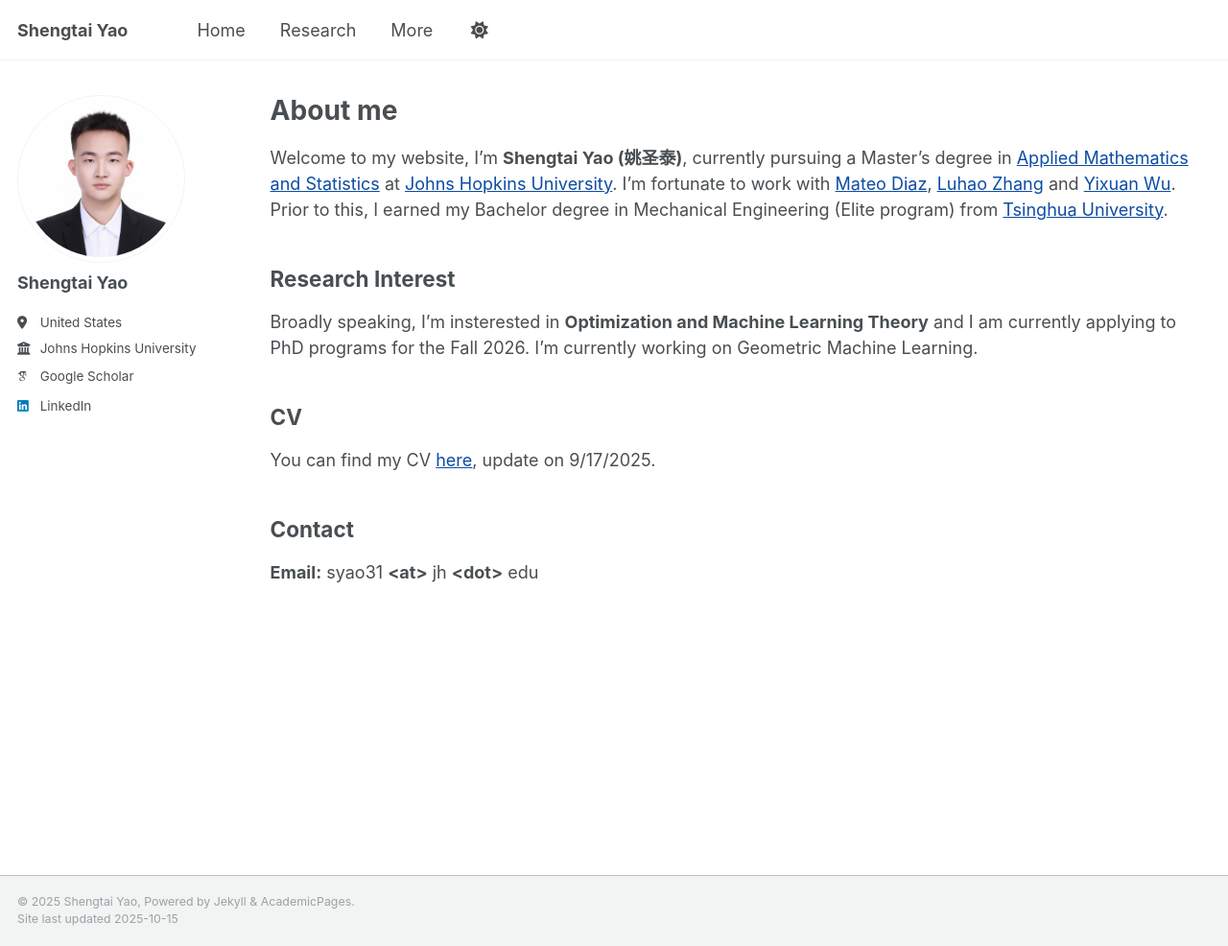
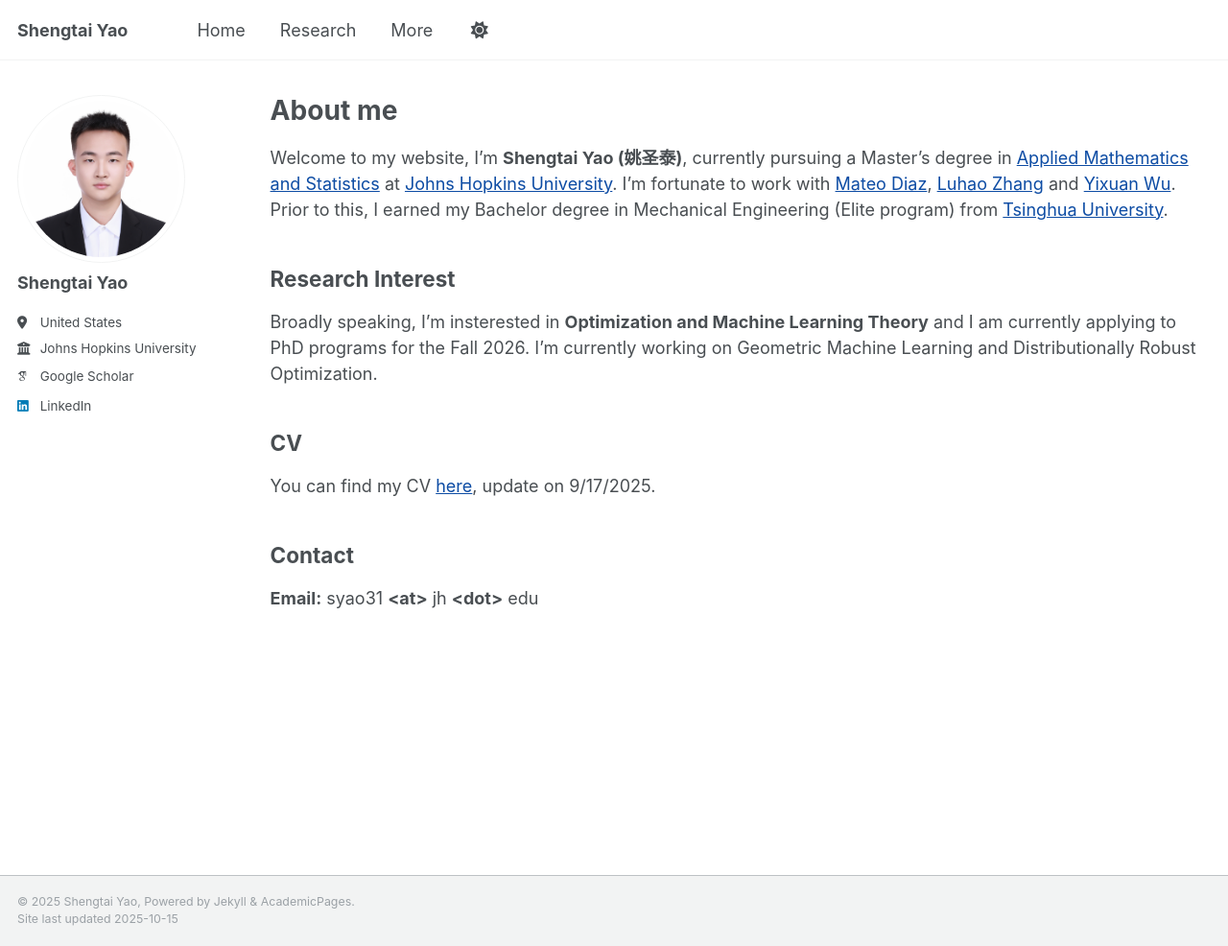
Before and after one commit to Yaoshengtai/Yaoshengtai.github.io, a Jekyll site: the page built from _pages/about.md, in a window 1280 px wide and 986 px high. Shown: the whole window at 96% size. Built offline with Jekyll 4.4.1, drawn with Linux system fonts in a browser that asks for light colours; some web fonts are replaced.

Commit message:
Update about.md

```diff
--- a/_pages/about.md
+++ b/_pages/about.md
@@ -12,7 +12,7 @@
 
 ## Research Interest
 
-Broadly speaking, I'm insterested in **Optimization and Machine Learning Theory** and I am currently applying to PhD programs for the Fall 2026. I'm currently working on Geometric Machine Learning.
+Broadly speaking, I'm insterested in **Optimization and Machine Learning Theory** and I am currently applying to PhD programs for the Fall 2026. I'm currently working on Geometric Machine Learning and Distributionally Robust Optimization.
 
 ## CV
 
```
